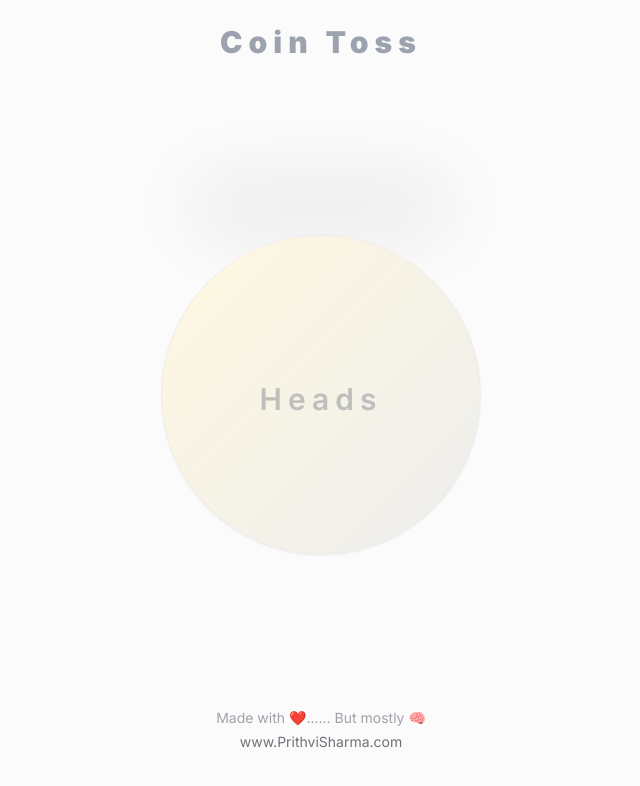
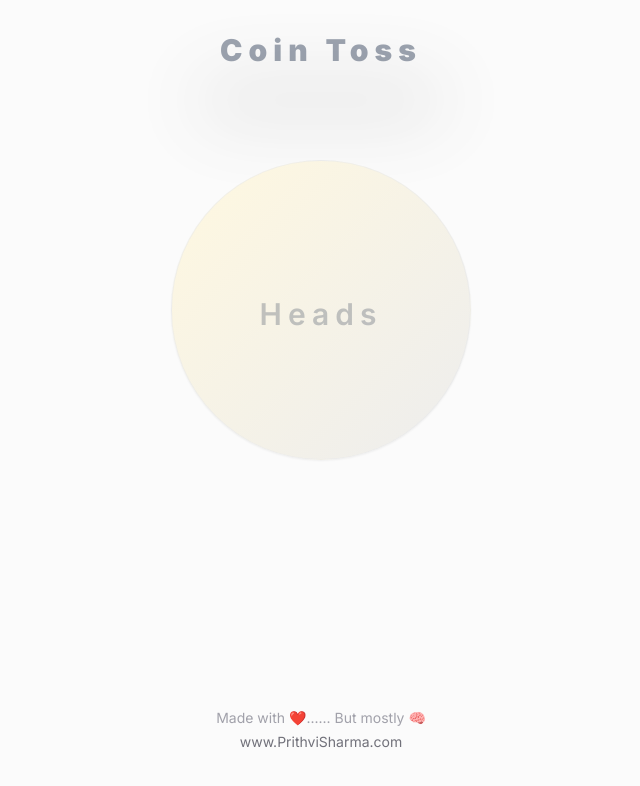
Before and after one commit to prithvi-sharma/WebTools, a plain HTML site: page test.html in a window 1280 px wide. Shown: the whole page, without its empty margins (319-959 px from the left). Drawn offline with nearby package versions, Linux system fonts and the light colour scheme.

Commit message:
Update test.html
Re-formatting Test 2

```diff
--- a/test.html
+++ b/test.html
@@ -25,23 +25,23 @@
     .shadow-anim{animation:shadow-pulse 900ms cubic-bezier(0.15,0,0.15,1) forwards}
 
     /* small adjustments */
-    .title-gap { margin-bottom: 6px; }            /* reduced gap under title */
+    .title-gap { margin-bottom: 4px; }            /* reduced gap under title (was 6px) */
     .result-offset { transform: translate(-50%, 12px); }
   </style>
 </head>
 <body>
-  <div id="app" class="min-h-screen flex flex-col items-center justify-between pt-6 pb-4 px-6 select-none bg-[#FBFBFB]">
+  <div id="app" class="min-h-screen flex flex-col items-center justify-start pt-8 pb-4 px-6 select-none bg-[#FBFBFB]">
     <header class="w-full text-center">
       <h1 class="text-3xl tracking-[0.2em] text-gray-400 font-black title-gap">Coin Toss</h1>
     </header>
 
-    <main id="main" class="flex-1 w-full flex items-center justify-center">
+    <main id="main" class="w-full flex items-center justify-center mt-2">
       <div class="flex flex-col items-center">
         <!-- shadow in normal flow under coin -->
         <div id="shadow" class="w-64 h-10 rounded-full bg-black/15 blur-2xl" style="opacity:.7; transition:opacity .2s, transform .2s;"></div>
 
         <!-- coin wrapper; jump applied here so coin visually moves up while result sits below -->
-        <div id="coinWrap" class="relative mt-2" style="width:320px;height:320px;">
+        <div id="coinWrap" class="relative mt-10" style="width:300px;height:300px;">
           <div id="coin" class="perspective w-full h-full preserve-3d cubic-bezier" style="transition:transform 2.5s cubic-bezier(.15,0,.15,1);">
             <div class="absolute inset-0 w-full h-full rounded-full border border-gray-200/50 flex items-center justify-center backface-hidden shadow-sm"
                  style="background:linear-gradient(135deg,#fff8e0,#ededed);">
@@ -63,7 +63,7 @@
       </div>
     </main>
 
-    <footer class="w-full text-center py-8 flex flex-col gap-1">
+    <footer class="w-full text-center py-8 flex flex-col gap-1 mt-auto">
       <p class="text-sm text-zinc-400">Made with ❤️...... But mostly 🧠</p>
       <a href="#" class="text-sm text-zinc-500 hover:text-zinc-900 hover:underline">www.PrithviSharma.com</a>
     </footer>
```
